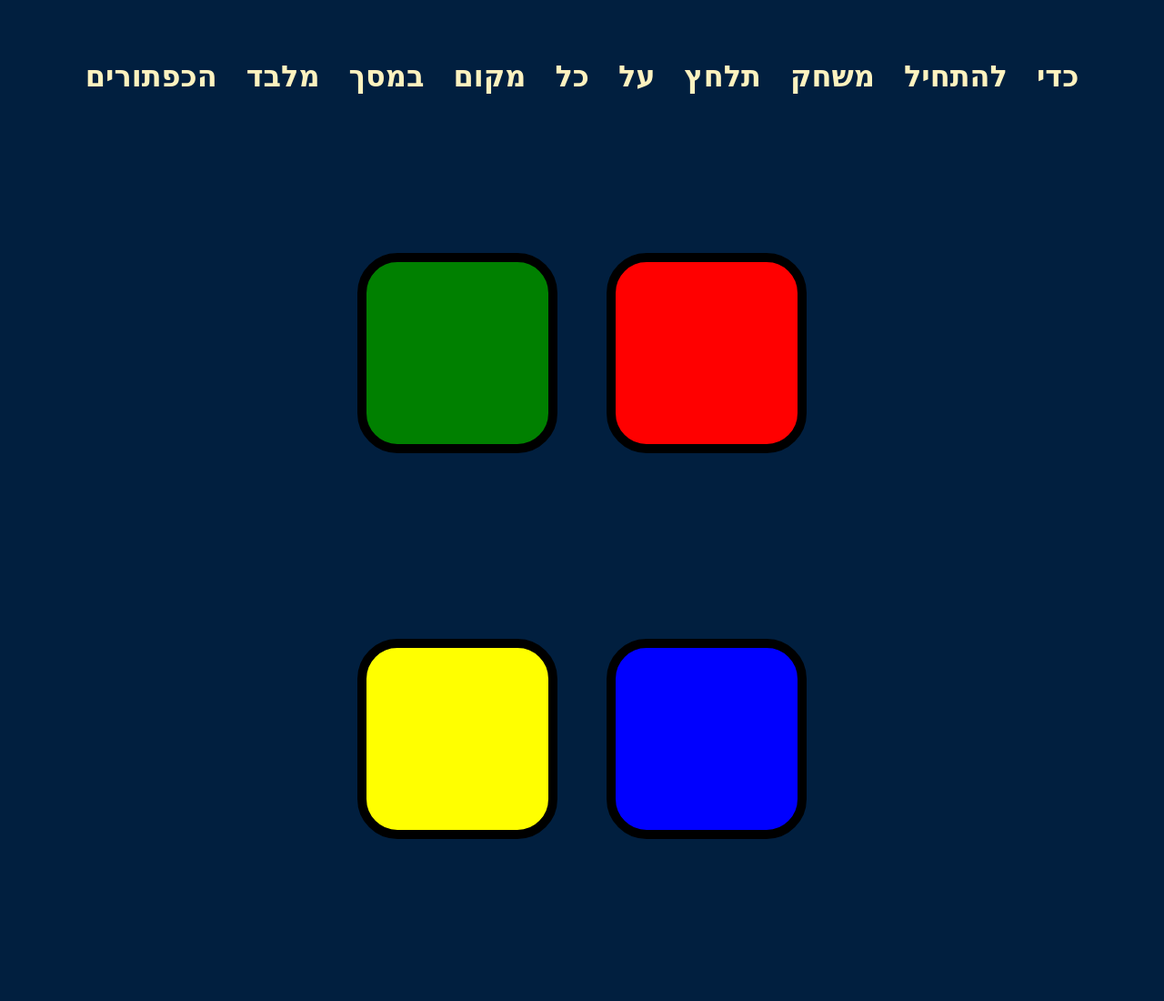
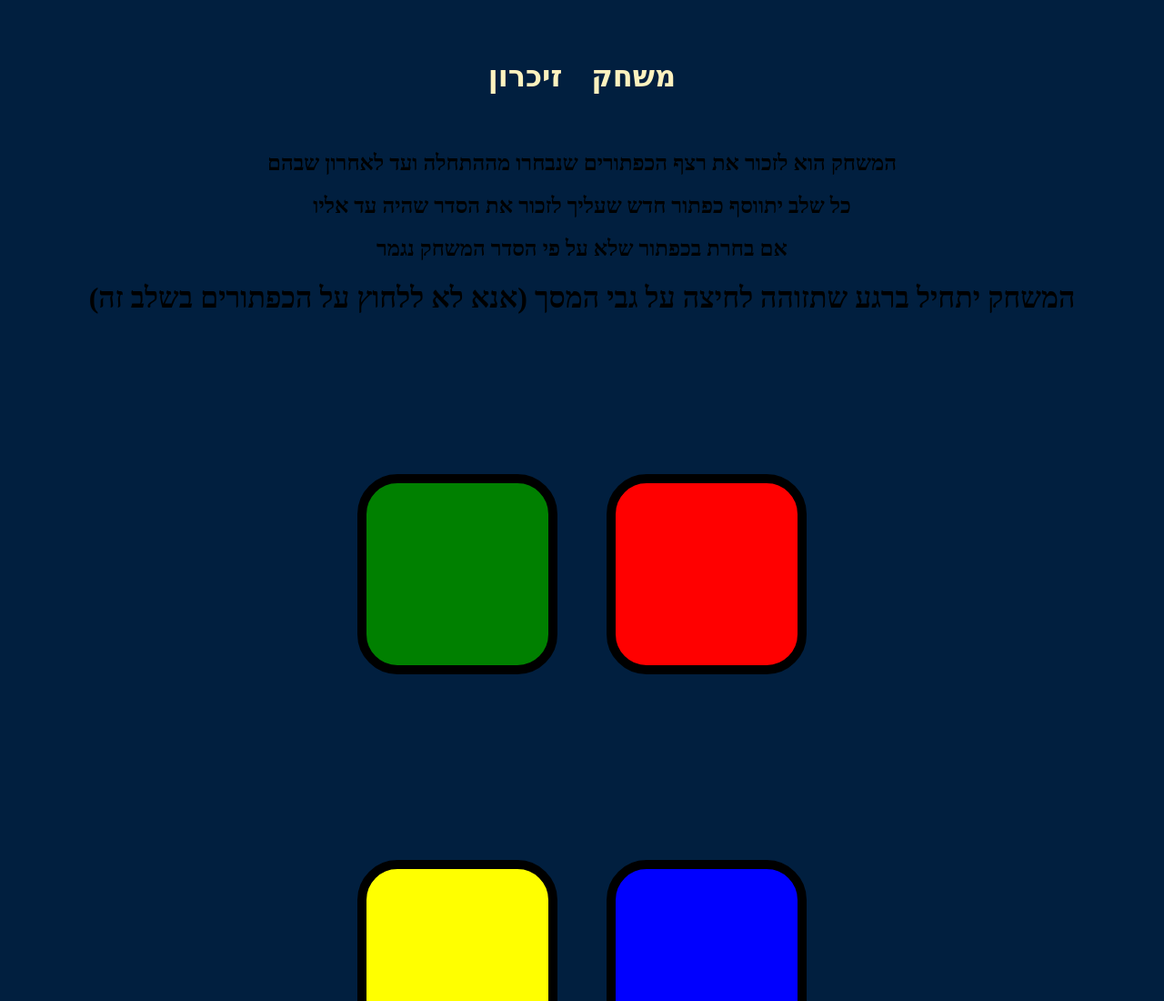
Before and after one commit to buchtzio/Simon_Game, a plain HTML site: page index.html in a window 1280 px wide. Shown: the top 1100 px of the page at 91% size. Drawn offline with nearby package versions, Linux system fonts and the light colour scheme.

Commit message:
Update index.html

```diff
--- a/index.html
+++ b/index.html
@@ -9,7 +9,11 @@
 </head>
 
 <body>
-  <h1 id="level-title">כדי להתחיל משחק תלחץ על כל מקום במסך מלבד הכפתורים</h1>
+  <h1 id="level-title">משחק זיכרון</h1>
+  <h2>המשחק הוא לזכור את רצף הכפתורים שנבחרו מההתחלה ועד לאחרון שבהם</h2>
+  <h2>כל שלב יתווסף כפתור חדש שעליך לזכור את הסדר שהיה עד אליו</h2>
+  <h2>אם בחרת בכפתור שלא על פי הסדר המשחק נגמר</h2>
+  <h1>המשחק יתחיל ברגע שתזוהה לחיצה על גבי המסך (אנא לא ללחוץ על הכפתורים בשלב זה)</h1>
   <div class="container">
     <div class="row">
 
```
